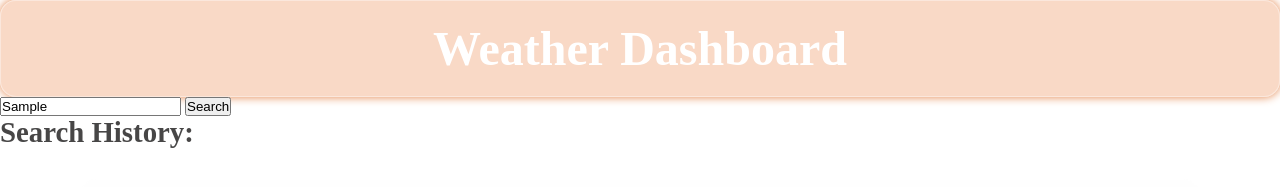
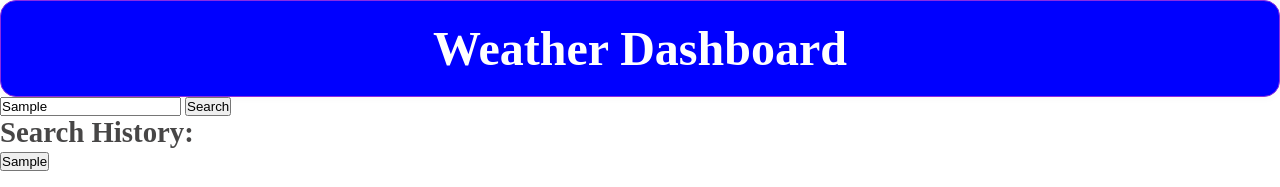
Before and after one commit to JacksonByrd7/weather-forecast, a plain HTML site: page index.html in a window 1280 px wide. Both pictures are taken after typing "Sample" into the empty fields and a click on the button "Search". Shown: the top 187 px of the page. Drawn offline with Linux system fonts and the light colour scheme; no server answers.

Commit message:
set apis and data sets

```diff
--- a/assets/script.js
+++ b/assets/script.js
@@ -0,0 +1,162 @@
+var searchInputEl = document.getElementById("search-input");
+var searchButtonEl = document.getElementById("search-button");
+var cityNameEl = document.getElementById("cityname");
+var cityHistoryEl = document.getElementById("city-history")
+
+var indexs = [0,7,15,23,31,39];
+
+var cityDayEl = [
+    document.getElementById("cityday"),
+    document.getElementById("cityday1"),
+    document.getElementById("cityday2"),
+    document.getElementById("cityday3"),
+    document.getElementById("cityday4"),
+    document.getElementById("cityday5"),
+  ];
+
+  var tempEls = [
+    document.getElementById("temp"),
+    document.getElementById("temp1"),
+    document.getElementById("temp2"),
+    document.getElementById("temp3"),
+    document.getElementById("temp4"),
+    document.getElementById("temp5"),
+  ];
+
+  var humidEls = [
+    document.getElementById("humid"),
+    document.getElementById("humid1"),
+    document.getElementById("humid2"),
+    document.getElementById("humid3"),
+    document.getElementById("humid4"),
+    document.getElementById("humid5")
+  ];
+
+  var windEls = [
+    document.getElementById("wind"),
+    document.getElementById("wind1"),
+    document.getElementById("wind2"),
+    document.getElementById("wind3"),
+    document.getElementById("wind4"),
+    document.getElementById("wind5")
+  ];
+
+  var weatherIconEls = [
+    document.getElementById("weather-icon"),
+    document.getElementById("weather-icon1"),
+    document.getElementById("weather-icon2"),
+    document.getElementById("weather-icon3"),
+    document.getElementById("weather-icon4"),
+    document.getElementById("weather-icon5")
+  ];
+
+  var weatherDisplayEl = document.getElementById("displayweather");
+var weatherIconEl = document.getElementById("weather-icon");
+
+var apiKey = "b5e10b00389f4c89d056850d77638a44";
+var cities=[];
+var city_history=[];
+var temps=[6];
+var humids=[6];
+var winds=[6];
+var dates=[6];
+
+function getLocation(city) {
+    var locationUrl =
+      `http://api.openweathermap.org/geo/1.0/direct?q={city name},{state code},{country code}&limit={limit}&appid={API key}`
+      city +
+      "&appid=" +
+      apiKey;
+    fetch(locationUrl)
+      .then(function (data) {
+        return data.json();
+      })
+      .then(function (data) {
+        console.log(data);
+        console.log(data[0]);
+      var lat = data [0].lat;
+      var lon =data [0].lon;
+      getWeather(lat, lon)
+      });
+  }
+
+  function getWeather(lat, lon){
+    var weatherUrl =`https://api.openweathermap.org/data/2.5/forecast?lat=57&lon=-2.15&appid={API key}&units=imperial`
+      fetch(weatherUrl)
+    .then(function (data) {
+      return data.json();
+    })
+    .then(function (data) {
+      console.log(data);
+      displayWeather(data);
+    });
+}
+
+function displayWeather(data) {
+    console.log(data);
+    var city = data.city.name;
+    cityHistoryEl.textcontext= "";
+
+    for (let i=0;i<6;i++){
+        temps[i] = data.list[indexs[i]].main.temp;
+        humids[i] = data.list[indexs[i]].main.humidity;
+        winds[i] = data.list[indexs[i]].wind.speed;
+        dates[i] = new Date(data.list[indexs[i]].dt * 1000);
+      }
+
+      for (let i=0;i<5;i++){
+        cities.push(data.list[i]);
+      }
+
+      for (let j=0; j<6; j++){
+        tempEls[j].textContent = "Temperature: " + temps[j] + "°C";
+        humidEls[j].textContent = "Humidity: " + humids[j] + "%";
+        windEls[j].textContent = "Wind Speed: " + winds[j] + "KM/H";
+        cityDayEl[j].textContent = "City Day: " + city + " " + dates[j].toLocaleDateString()
+        weatherIconEls[j].setAttribute("src", `https://openweathermap.org/img/w/${data.list[j].weather[0].icon}.png`);
+      }
+    }
+
+    searchButtonEl.addEventListener("click", function () {
+        var searchInput = searchInputEl.value;
+        getLocation(searchInput);
+        if (city_history.length<3){
+        console.log(city_history);
+        city_history.unshift(searchInput);
+        console.log(city_history);
+        } else{
+          city_history.length= city_history.length-1;
+          city_history.unshift(searchInput);
+        }
+        printCityHistory();
+        updateCityHistory(city_history);
+      });
+
+      var city_history = JSON.parse(localStorage.getItem("city_history")) || [];
+
+      function printCityHistory() {
+        cityHistoryEl.innerHTML = "";
+        console.log(cityHistoryEl);
+        for (let i = 0; i < city_history.length; i++) {
+          const list = document.createElement("li");
+          list.setAttribute("id",city_history[i]);
+          cityHistoryEl.appendChild(list);
+          const container = document.getElementById(city_history[i]);
+          const button = document.createElement("button");
+          button.setAttribute("value",city_history[i]);
+          button.textContent = city_history[i];
+          container.appendChild(button);
+          button.addEventListener("click", function(event){
+          const city = event.target.value;
+          console.log(city);
+          getLocation(city);
+          })
+        }
+      }
+
+      function updateCityHistory(searchInput) {
+        localStorage.setItem("city_history", JSON.stringify(searchInput));
+        printCityHistory();
+      }
+
+      printCityHistory();
--- a/assets/style.css
+++ b/assets/style.css
@@ -3,7 +3,7 @@
     margin:0;
     padding:0;
 }
-/* Search history */
+
 #search-history{
   font-size: 1.2rem;
   color: rgba(15, 14, 14, 0.769);
@@ -24,15 +24,14 @@ display: flex;
 flex-direction: column;
 justify-content: center;
 align-items: center;
-background-color: rgba(227, 93, 16, 0.234);
-border: 1px solid rgba(255, 255, 255, 0.394);
+background-color: blue;
+border: 1px solid blueviolet;
 border-radius: 1rem;
 text-align: center;
-box-shadow: 0 0 10px rgb(227, 131, 72);
+box-shadow: 0 0 10px whitesmoke;
 }
 
 body{
-    background-image: url('../../images/DALL-E-Thomas-Skyline.png');
     background-size: cover;
     background-position: center center;
     background-repeat: no-repeat;
--- a/index.html
+++ b/index.html
@@ -95,5 +95,6 @@
                 </figure>
             </article>
         </section>
+        <script src="assets/script.js"></script>
 </body>
 </html>
```
